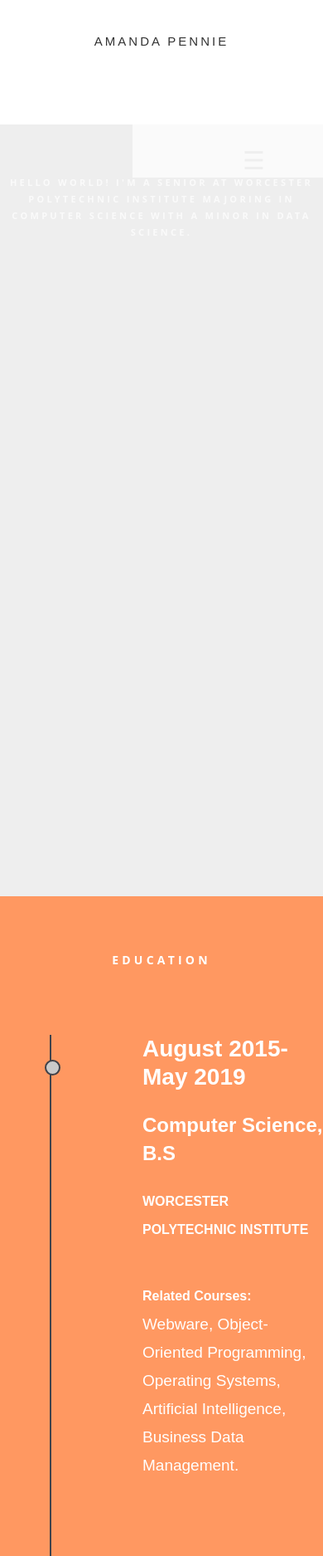
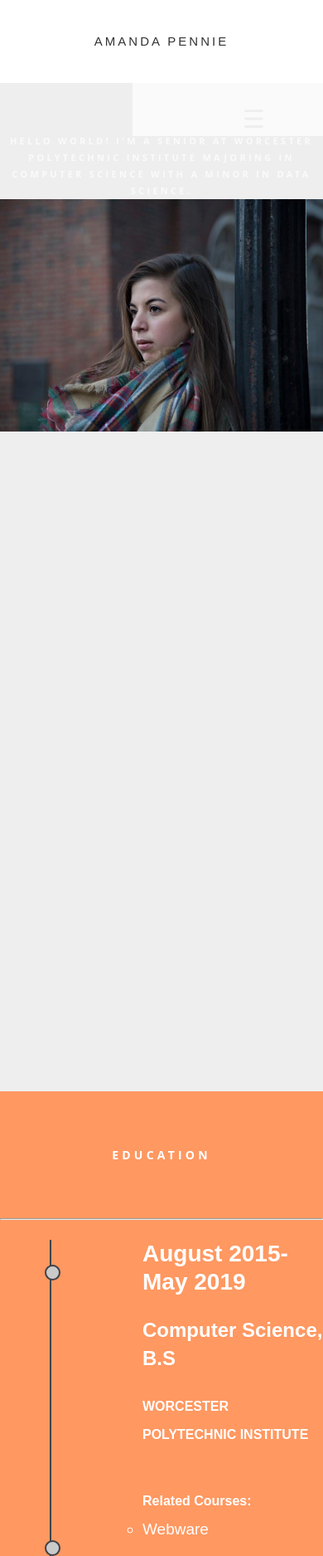
Before and after one commit to amandapennie/anpenniewpi.github.io, a plain HTML site: page index.html in a window 390 px wide. Shown: the top 1875 px of the page at 83% size. Drawn offline with Linux system fonts and the light colour scheme.

Commit message:
new photos added

```diff
--- a/css/style.css
+++ b/css/style.css
@@ -4,7 +4,7 @@ body {
     font-size: 14px;
     font-family: 'Karla', sans-serif;
     line-height: 20px;
-    color: #eee;
+    color: #8f8d8e;
     background-color: #fff;
     -webkit-font-smoothing: antialiased;
 }
@@ -62,6 +62,10 @@ ol {
 
 div {
 	display: block !important;
+}
+
+hr {
+	color: white;
 }
 
 .title {
@@ -151,7 +155,7 @@ div {
 /*--- About ---*/
 
 #about {
-	margin-top: 150px;
+	margin-top: 100px;
 	background-color: #eee;
 	color: #8f8d8e;
     height: 500px;
@@ -171,6 +175,16 @@ div {
     text-transform: uppercase;
 }
 
+.column {
+	float: left;
+	width: 50%;
+}
+
+.row:after {
+    content: "";
+    display: table;
+    clear: both;
+}
 
 /*-- Skills --*/
 #skills {
@@ -203,6 +217,7 @@ div {
 	font-weight: bold;
 	font-family: 'Karla', sans-serif;
 	font-size: 16px;
+	-webkit-font-smoothing: antialiased;
 }
 
 .resume-list li {
@@ -282,3 +297,9 @@ div {
    		width: 90%;
 	}
 }
+
+@media screen and (max-width: 600px) {
+    .column {
+        width: 100%;
+    }
+}
--- a/index.html
+++ b/index.html
@@ -39,9 +39,16 @@
 	</div>
 
 	<div id="about">
-		<center>
-			<p>Hello world! I'm a senior at Worcester Polytechnic Institute majoring in Computer Science with a minor in Data Science. </p>
-		</center>
+		<div class="row">
+			<div class="column">
+				<center>
+					<p>Hello world! I'm a senior at Worcester Polytechnic Institute majoring in Computer Science with a minor in Data Science. </p>
+				</center>
+			</div>
+			<div class="column">
+				<img src="img/hero.jpg">
+			</div>
+		</div>
 	</div>
 
 	<div id="skills">
@@ -50,6 +57,7 @@
 	<div id="resume">
 		<div id="education">
 			<p class="title">Education</p>
+			<hr>
 			<ul class="resume-list">
 				<li>
 					<h2>August 2015-May 2019</h2>
@@ -57,7 +65,13 @@
 					<h4 href="http://wpi.edu" target="_blank">Worcester Polytechnic Institute</h4>
 					<p>
 					<b>Related Courses:</b>
-					Webware, Object-Oriented Programming, Operating Systems, Artificial Intelligence, Business Data Management.
+						<ul style="list-style-type: circle;">
+							<li> Webware </li>
+							<li> Object-Oriented Programming </li>
+							<li> Operating Systems </li>
+							<li> Artificial Intelligence </li>
+							<li> Business Data Management </li>
+						</ul>
 					</p>
 				</li>
 				<li>
@@ -70,6 +84,7 @@
 
 		<div id="work">
 			<p class="title">Work Experience</p>
+			<hr>
 			<ul class="resume-list">
 				<li>
 					<h2>June 2018-Present</h2>
```
Also changed, not shown: 1 other file.
